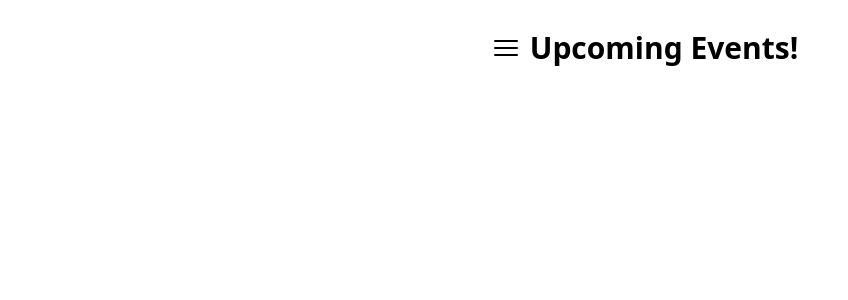
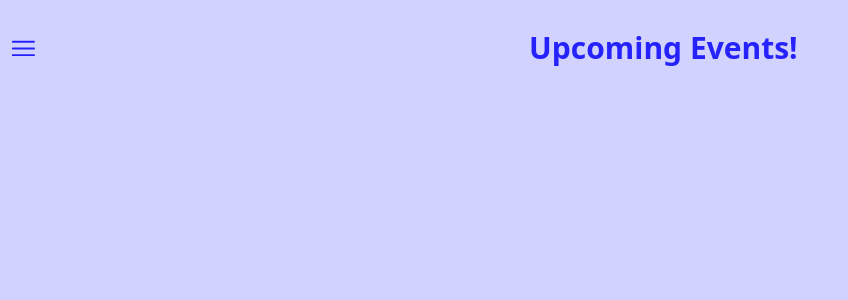
Before and after one commit to fingothof/webapp, a Next.js app: page / in a window 1280 px wide. Shown: the top 300 px of the page, without its empty margins (0-848 px from the left). Built offline with nearby package versions, Linux system fonts and the light colour scheme.

Commit message:
Added background colors

```diff
--- a/pages/index.tsx
+++ b/pages/index.tsx
@@ -6,10 +6,10 @@ const Home: NextPage = () => {
   const [isMenuOpen, setMenuOpen] = useState(false);
 
   return (
-    <div className='flex flex-col items-center mx-auto h-screen'>
-      <div className='flex h-24 justify-center items-center'>
-        <Bars3Icon className='w-12 p-2'></Bars3Icon>
-        <div className=" text-3xl font-bold">
+    <div className='flex flex-col items-center mx-auto h-screen bg-brand-100'>
+      <div className='flex h-24 w-screen justify-start items-center'>
+        <Bars3Icon className='w-12 p-2 text-brand-500'></Bars3Icon>
+        <div className="flex justify-center w-screen text-brand-500 text-3xl font-bold">
           Upcoming Events!
         </div>
       </div>
--- a/tailwind.config.js
+++ b/tailwind.config.js
@@ -6,6 +6,20 @@ module.exports = {
   ],
   theme: {
     extend: {},
+    colors: {
+      "brand": {
+        "50": "#EBEBFF",
+        "100": "#D2D2FE",
+        "200": "#A6A4FE",
+        "300": "#7E7CFD",
+        "400": "#524FFD",
+        "500": "#2522FC",
+        "600": "#0703E2",
+        "700": "#0502AB",
+        "800": "#03026F",
+        "900": "#020137"
+      }
+    }
   },
   plugins: [],
 }
```
